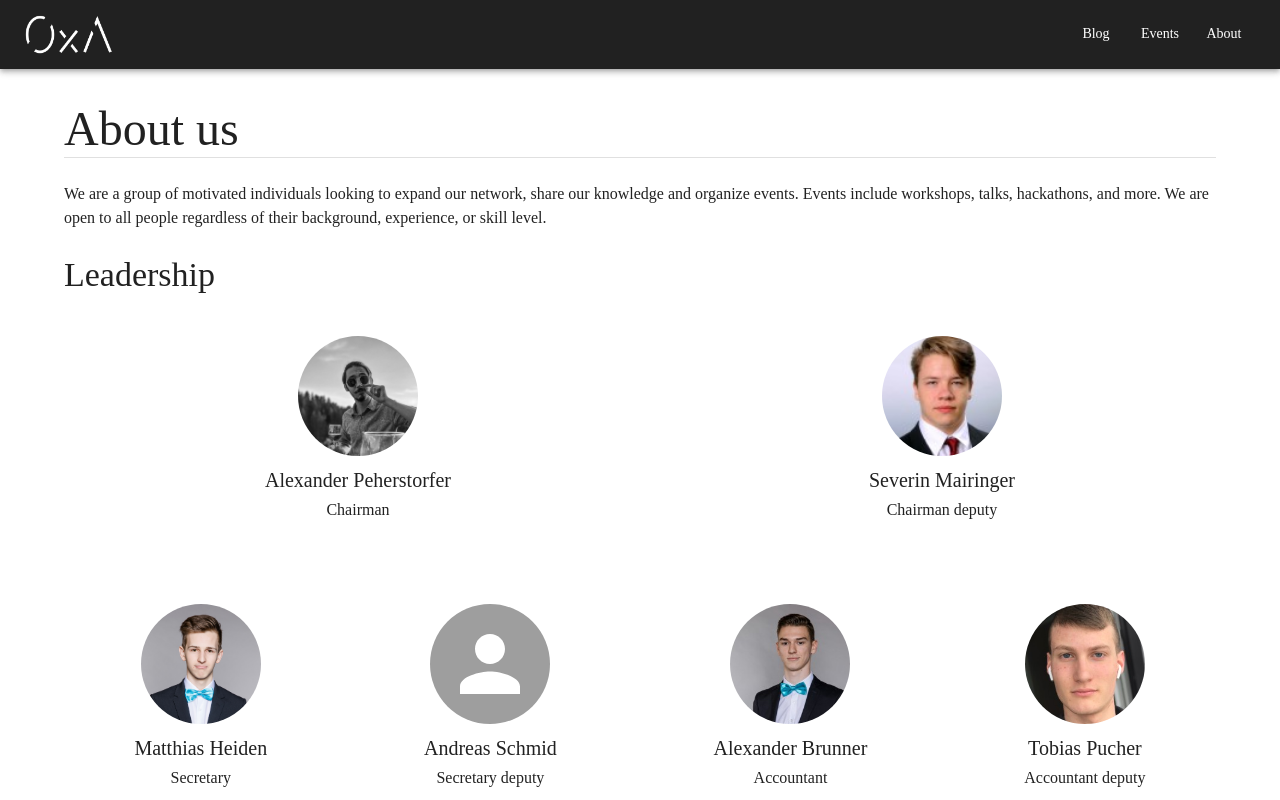
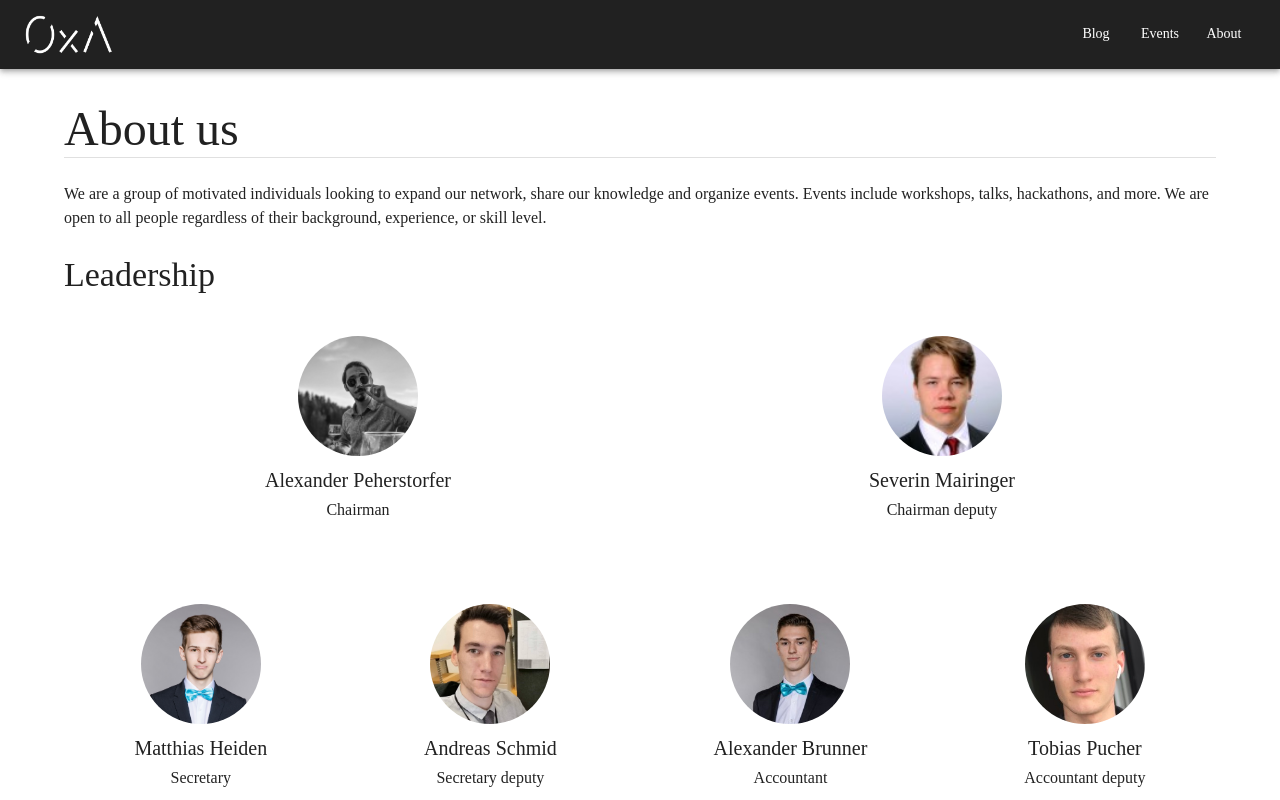
Before and after one commit to 0xa-at/website, a Next.js app: page /about in a window 1280 px wide. Shown: the top 800 px of the page. Built offline with nearby package versions, Linux system fonts and the light colour scheme.

Commit message:
feat: add image for as

```diff
--- a/pages/about.tsx
+++ b/pages/about.tsx
@@ -22,7 +22,7 @@ export default function AboutPage() {
       </Box>
       <Box pt={10} sx={{ display: 'flex', justifyContent: 'space-around', flexDirection: isMobile ? 'column' : 'row', gap: 2 }}>
         <Person name={"Matthias Heiden"} role={"Secretary"} image="/images/vorstand/mh.jpg" />
-        <Person name={"Andreas Schmid"} role={"Secretary deputy"} />
+        <Person name={"Andreas Schmid"} role={"Secretary deputy"} image="/images/vorstand/as.png" />
         <Person name={"Alexander Brunner"} role={"Accountant"} image="/images/vorstand/ab.jpg" />
         <Person name={"Tobias Pucher"} role={"Accountant deputy"} image="/images/vorstand/tp.jpg" />
       </Box>
```
Also changed, not shown: public/images/vorstand/as.png (added).
